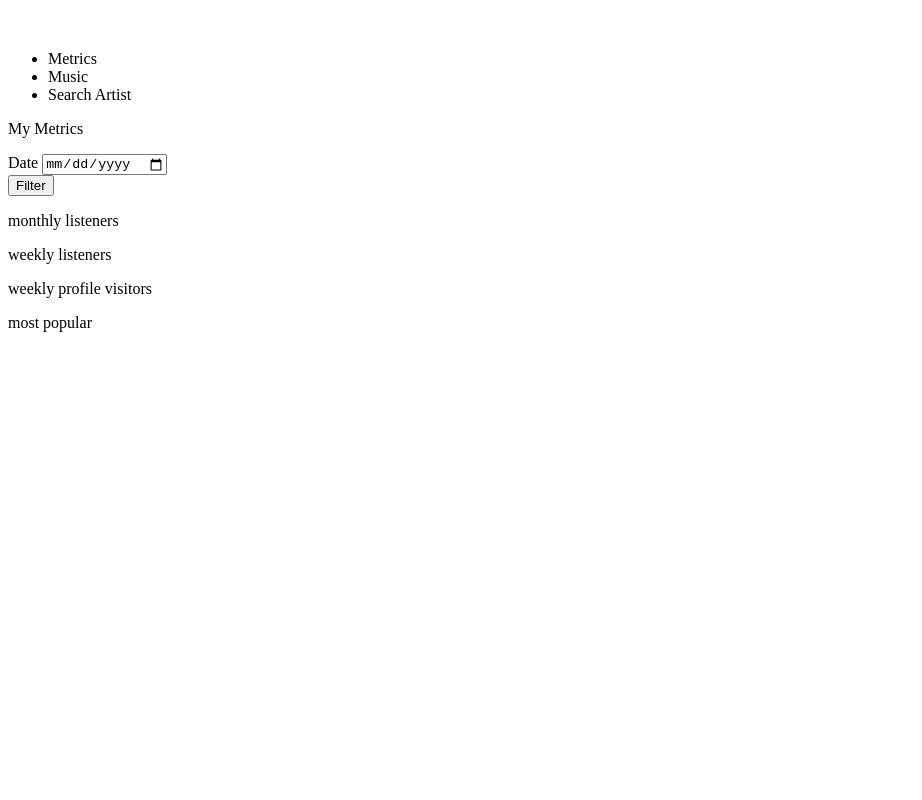
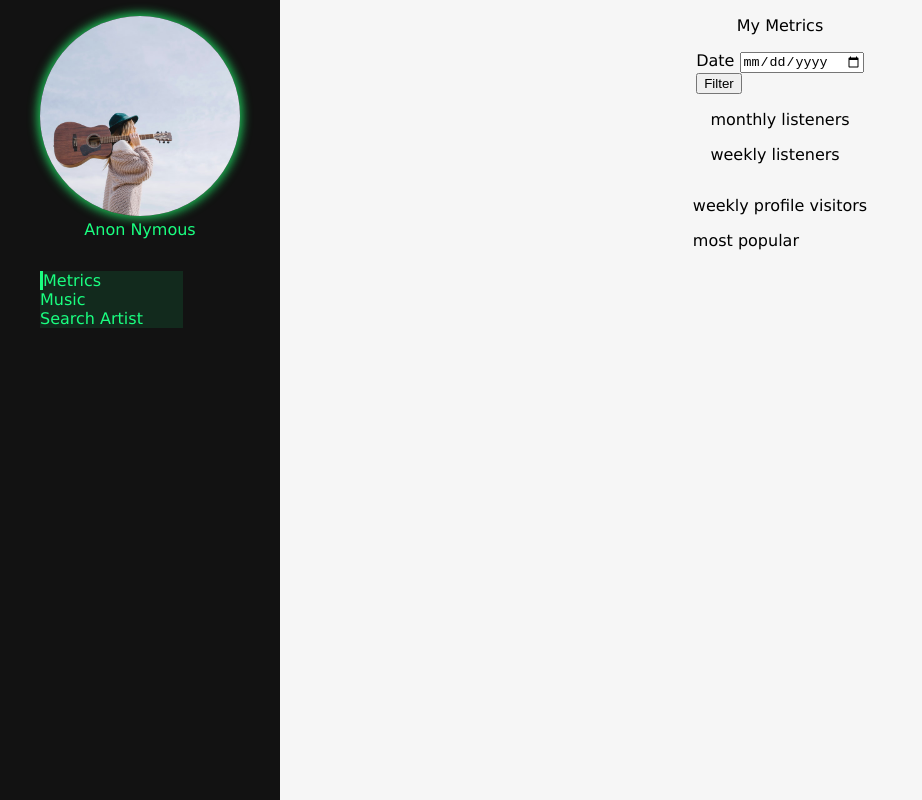
Before and after one commit to dropdel/spotify-dashboard, a plain HTML site: page index.html in a window 1280 px wide. Shown: the whole page, without its empty margins (0-922 px from the left). Drawn offline with Linux system fonts and the light colour scheme.

Commit message:
I added an image from unsplash to represent the artist's image. I wrote some basic styling that separated the sidebar from the main content. The sidebar was given a background color and the image was styled, along with the menu and menu items.

```diff
--- a/index.html
+++ b/index.html
@@ -4,19 +4,20 @@
         <meta charset="utf-8">
         <meta name="viewport" content="width=device-width, initial-scale=1.0">
         <title>Spotify Dashboard</title>
-        <!-- <link rel="stylesheet" href=""> -->
+        <link rel="stylesheet" href="./styles/main.css">
     </head>
     <body>
         <!-- The sidebar navigation, with the photo of the artist -->
         <!-- this will be made into a component after I finish this dashboard. -->
         <aside id="sidebar">
             <figure>
-                <img id="artistImage">
-                <figcaption id="artistName"></figcaption>
+                <img id="artistImage" src="assets/artist.jpg" alt="artist's professional photo." height="200" width="200">
+                <!-- replace artist's dynamically, in order to keep with basic accessability standards. -->
+                <figcaption id="artistName">Anon Nymous</figcaption>
             </figure>
-            <nav id="navMenu">
+            <nav>
                 <ul>
-                    <li id="metricPath" class="urlLink">
+                    <li id="metricPath" class="urlLink selected">
                         Metrics
                     </li>
                     <li id="musicPath" class="urlLink">
--- /dev/null
+++ b/styles/main.css
@@ -0,0 +1,57 @@
+html {
+    box-sizing: border-box;
+}
+html, body {
+    padding: 0;
+    margin: 0;
+    height: 100%;
+}
+body {
+    font-family:'Lucida Sans', 'Lucida Sans Regular', 'Lucida Grande', 'Lucida Sans Unicode', Geneva, Verdana, sans-serif;
+    display: flex;
+    flex-direction: row;
+    padding: 0;
+}
+main {
+    background-color: #f6f6f6;
+    height: 100%;
+    width: 100%;
+}
+
+nav > ul {
+    list-style-type: none;
+    width: 100%;
+}
+/* Major Sections */
+#sidebar {
+    display: flex;
+    flex-direction: column;
+    align-items: flex-start;
+    background-color: #121212;
+    color: rgb(26, 255, 128);
+    height: inherit;
+}
+#sidebar img {
+    border-radius: 100%;
+    box-shadow: 0px 0px 10px 3px #1db954;
+}
+#sidebar figure {
+    text-align: center;
+}
+#contentArea {
+    display: flex;
+    flex-direction: column;
+    align-items: center;
+    height: 100%;
+    width: 100%;
+}
+/* End Major Sections */
+
+/* Link section */
+.selected {
+    border-left: 3px solid rgb(26, 255, 128);
+}
+.urlLink {
+    cursor: pointer;
+    background-color:rgb(26, 255, 128, 0.1);
+}
```
Also changed, not shown: assets/artist.jpg (added).
